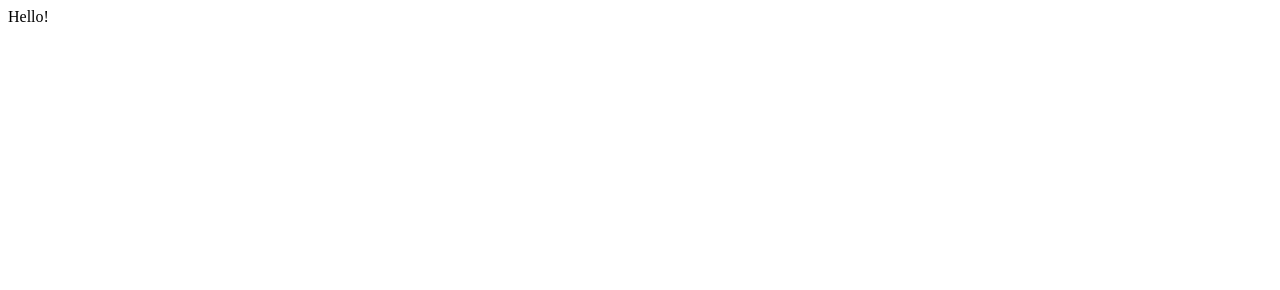
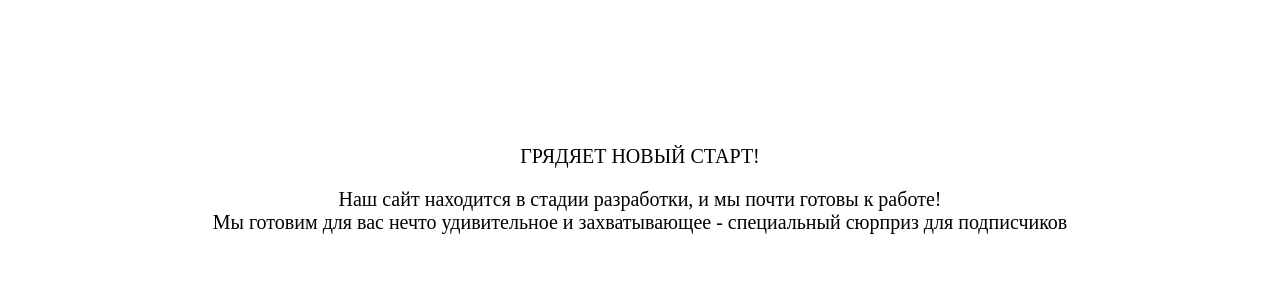
Before and after one commit to Artanovskaya/lavatti.com, a plain HTML site: page index.html in a window 1280 px wide. Drawn offline with Linux system fonts and the light colour scheme.

Commit message:
Update index.html

```diff
--- a/index.html
+++ b/index.html
@@ -1 +1,24 @@
-<h>Hello!</h>
+<!DOCTYPE html>
+<html lang="ru">
+<head>
+    <meta charset="UTF-8">
+    <meta name="robots" content="noindex, nofollow">
+    <title>Сайт на реконструкции</title>
+    <style>
+        main {
+            max-width: 70%;
+            margin: 100px auto 0 auto;
+            padding: 25px;
+            text-align: center;
+            font-size: 20px;
+        }
+    </style>
+</head>
+<body>
+    <main>
+        <p>ГРЯДЯЕТ НОВЫЙ СТАРТ!</p>
+        <p>Наш сайт находится в стадии разработки, и мы почти готовы к работе!<br>
+Мы готовим для вас нечто удивительное и захватывающее - специальный сюрприз для подписчиков</p>
+   </main>
+</body>
+</html>
```
